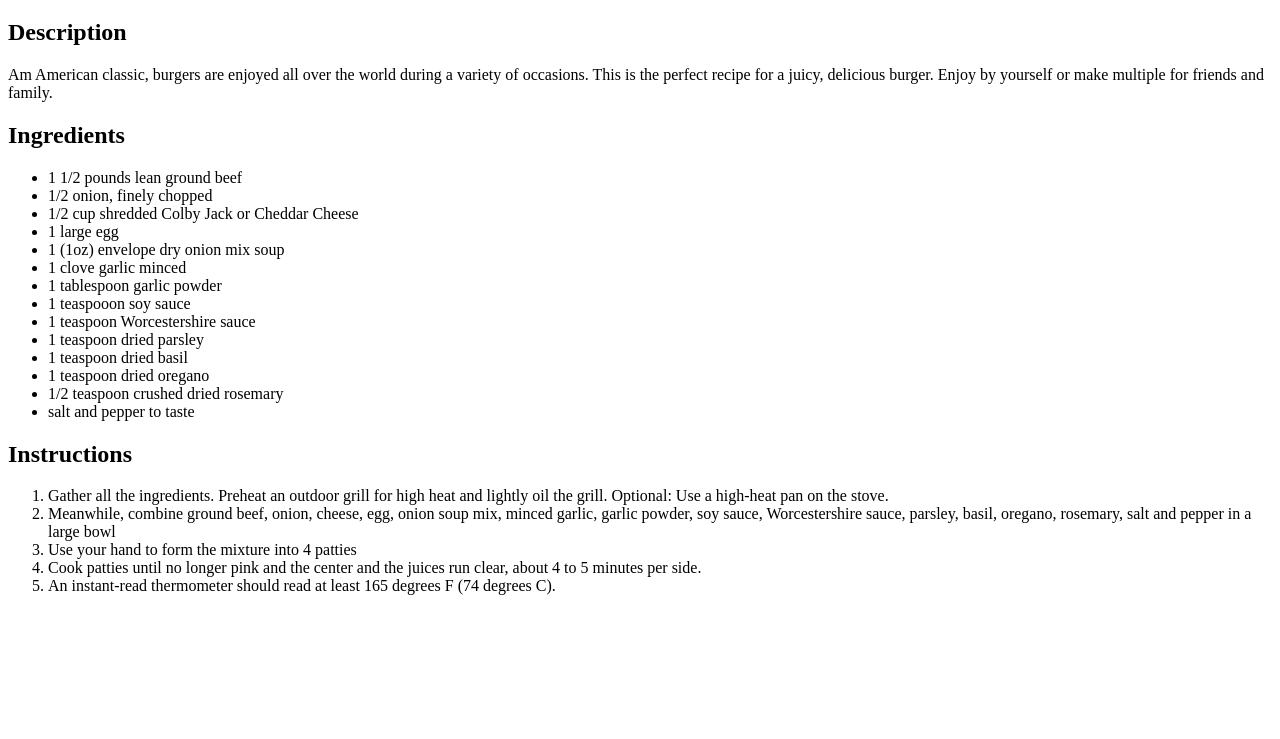
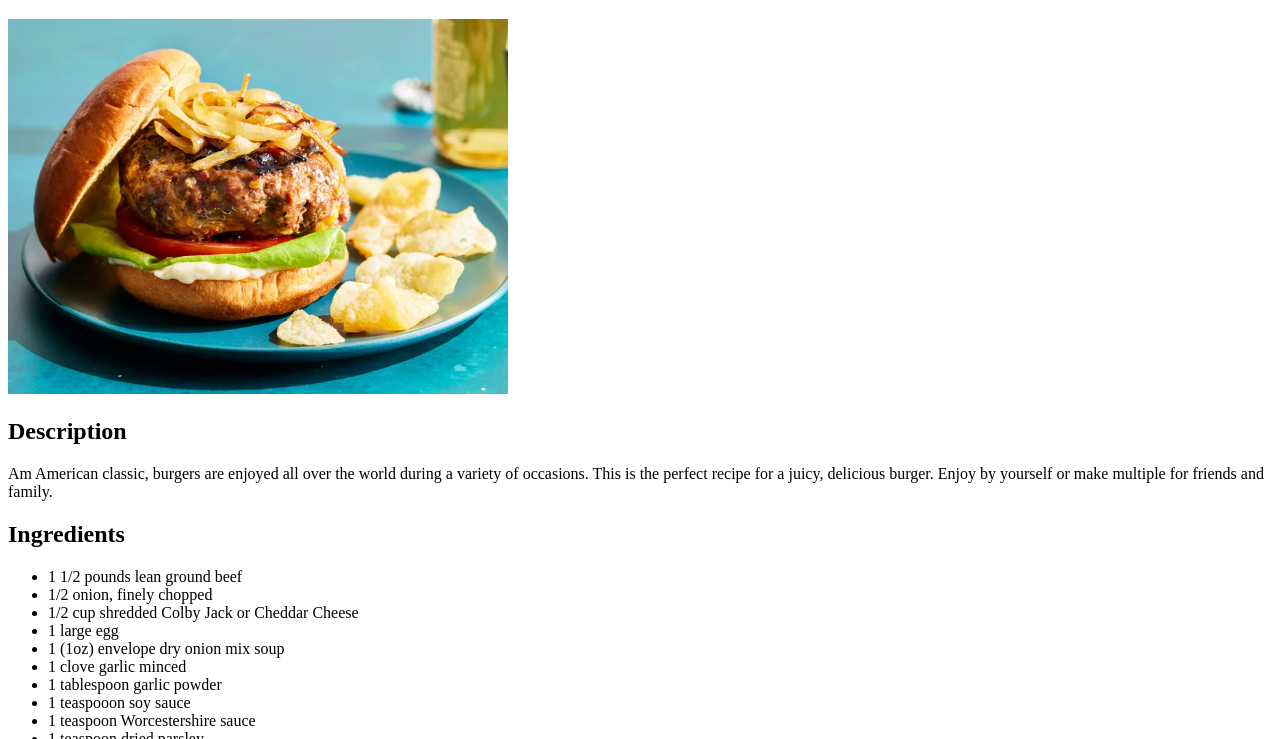
Before and after one commit to CyberSp3ll/odin-recipes, a plain HTML site: page recipes/burger.html in a window 1280 px wide. Shown: the part 61-800 px from the top of the page. Drawn offline with Linux system fonts and the light colour scheme.

Commit message:
Add image of burger.jpg to burger.html

```diff
--- a/recipes/burger.html
+++ b/recipes/burger.html
@@ -7,6 +7,7 @@
 </head>
 <body>
     <h1>Hamburger</h1>
+    <img src="../img/burger..jpg" width="500" alt="A juicy and flavorful burger with onions, letuce and tomato sits on a blue plate surrounded by home fries">
     <h2>Description</h2>
     <p>Am American classic, burgers are enjoyed all over the world during a variety of occasions. This is the perfect recipe for a juicy, delicious burger. Enjoy by yourself or make multiple for friends and family.</p>
     <h2>Ingredients</h2>
```
Also changed, not shown: img/burger..jpg (added).
